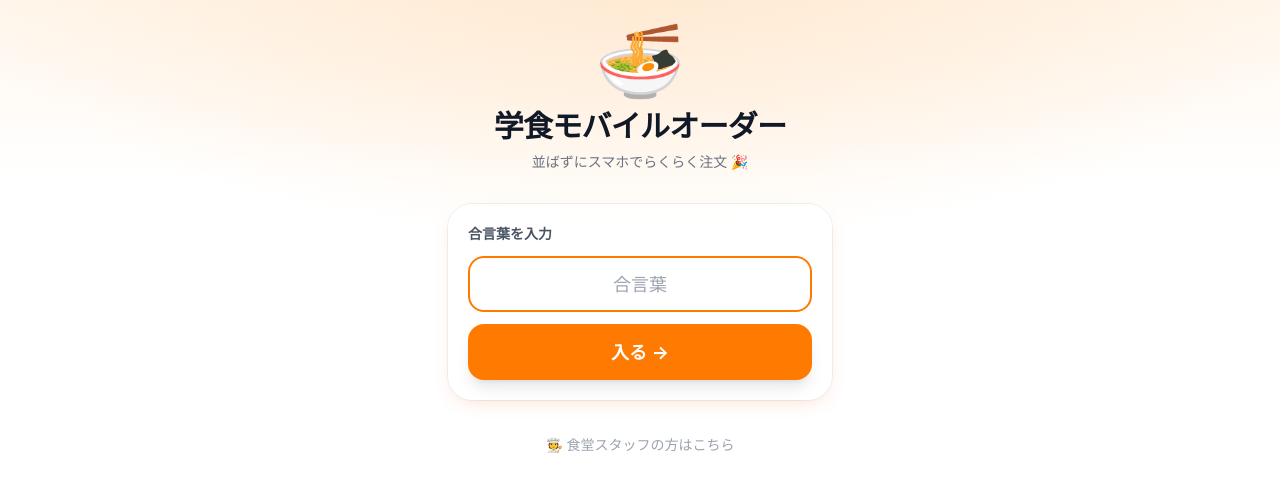
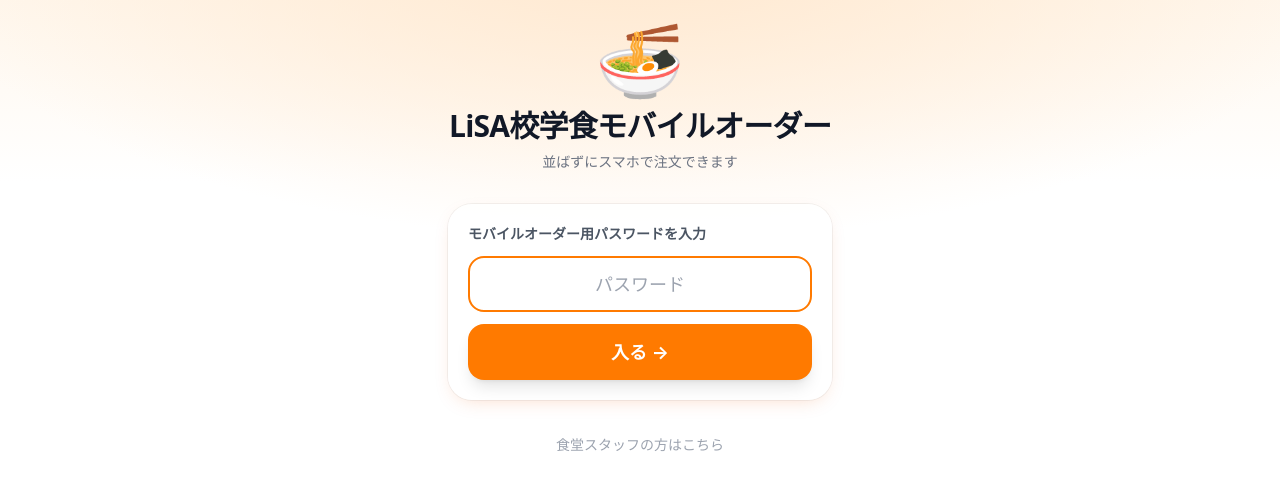
Before and after one commit to yukkuri1224-lisa/gakushoku-order, a React (Vite) app: page / in a window 1280 px wide. Shown: the top 492 px of the page. Built offline with nearby package versions, Linux system fonts and the light colour scheme; no server answers.

Commit message:
Update GatePage.tsx

```diff
--- a/src/pages/GatePage.tsx
+++ b/src/pages/GatePage.tsx
@@ -23,10 +23,10 @@ export function GatePage() {
         <div className="mb-8 text-center">
           <div className="mb-3 inline-block animate-float text-7xl">🍜</div>
           <h1 className="text-3xl font-black tracking-tight text-gray-900">
-            学食モバイルオーダー
+            LiSA校学食モバイルオーダー
           </h1>
           <p className="mt-2 text-sm text-gray-500">
-            並ばずにスマホでらくらく注文 🎉
+            並ばずにスマホで注文できます
           </p>
         </div>
 
@@ -35,7 +35,7 @@ export function GatePage() {
           className="space-y-3 rounded-3xl bg-white/80 p-5 shadow-card ring-1 ring-black/5 backdrop-blur"
         >
           <label className="block text-sm font-bold text-gray-600">
-            合言葉を入力
+            モバイルオーダー用パスワードを入力
           </label>
           <input
             type="password"
@@ -44,7 +44,7 @@ export function GatePage() {
               setPw(e.target.value)
               setError(false)
             }}
-            placeholder="合言葉"
+            placeholder="パスワード"
             autoFocus
             className={`w-full rounded-2xl border-2 px-4 py-3 text-center text-lg outline-none transition ${
               error
@@ -54,7 +54,7 @@ export function GatePage() {
           />
           {error && (
             <p className="text-center text-sm font-bold text-red-500">
-              合言葉が違います 🙅
+              パスワードが違います
             </p>
           )}
           <button
@@ -70,7 +70,7 @@ export function GatePage() {
             to="/staff"
             className="text-sm font-medium text-gray-400 underline-offset-4 hover:underline"
           >
-            🧑‍🍳 食堂スタッフの方はこちら
+            食堂スタッフの方はこちら
           </Link>
         </div>
       </div>
```
